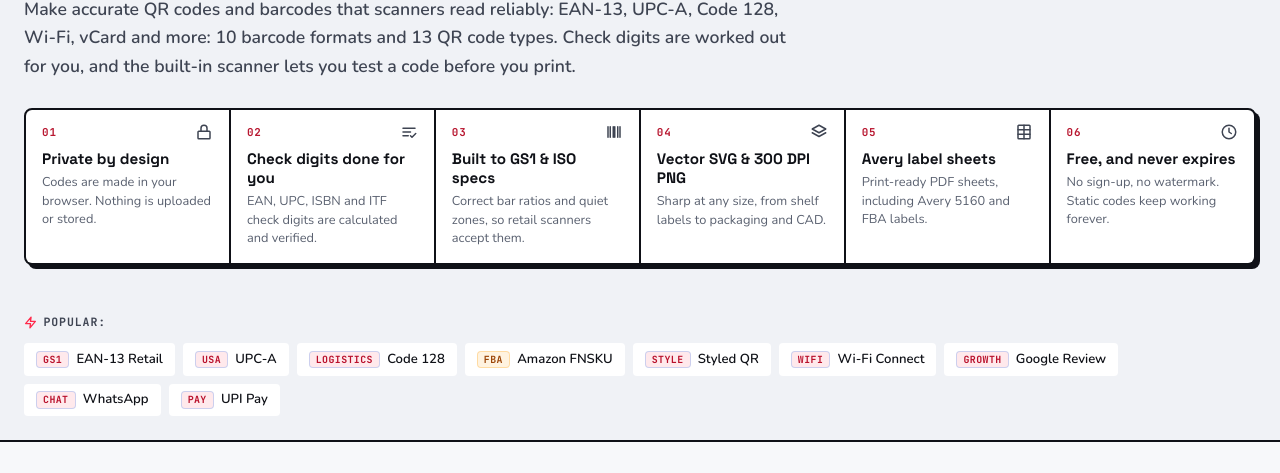
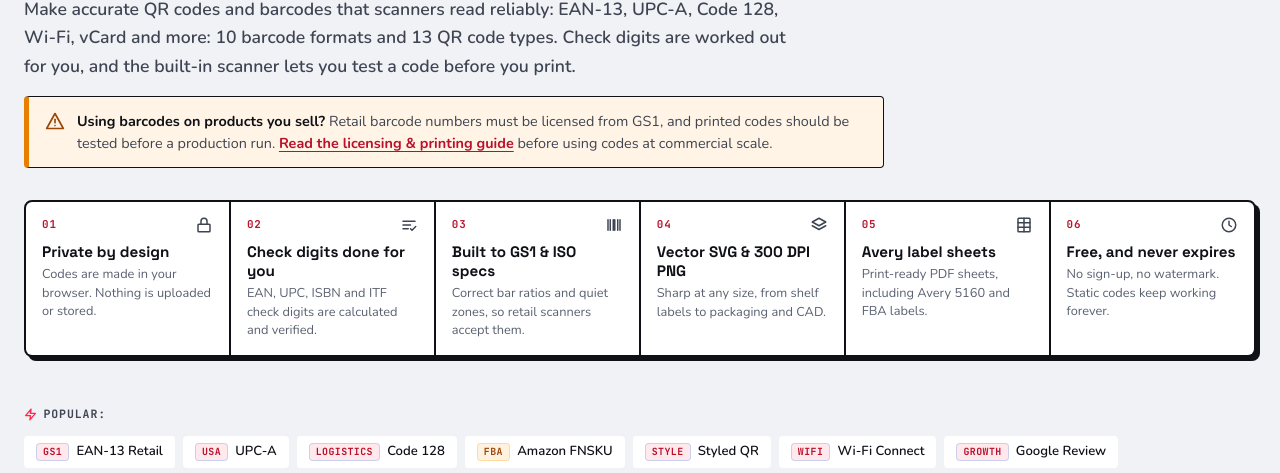
Before and after one commit to Chandra1451/qr_and_barcode_generator, a plain HTML site: page index.html in a window 1280 px wide. Shown: the part 225-698 px from the top of the page. Drawn offline with Linux system fonts and the light colour scheme.

Commit message:
feat: commercial-use notice in the hero + accurate GS1 licensing guide in docs
- Homepage hero: short notice under the intro ("Using barcodes on products you
  sell?") linking to symbology-docs.html#gs1-licensing.
- Docs: "Commercial Use: Do You Need GS1 Barcode Numbers?" replaces the old GS1
  box. Corrected claims (exports via customs brokers don't generally need GS1;
  Amazon checks listings, with a GTIN exemption; UDI accepts accredited agencies),
  added the 5-step process (license, assign, generate, print & test, share) and a
  "general guidance, not legal advice" note.
- v2-studio.css ?v=3.6. Stage baselines shifted 1px (layout above grew).

```diff
--- a/css/v2-studio.css
+++ b/css/v2-studio.css
@@ -337,6 +337,44 @@ h1, h2, h3, h4 {
   max-width: 780px;
 }
 
+/* --- Hero notice: commercial use needs licensed numbers (links to docs #gs1-licensing) --- */
+.v2-commercial-note {
+  display: flex;
+  align-items: flex-start;
+  gap: 0.75rem;
+  max-width: 860px;
+  margin: 0.25rem 0 0.25rem;
+  padding: 0.8rem 1rem;
+  background: var(--optic-amber-tint);
+  border: 1.5px solid var(--border);
+  border-left: 5px solid var(--optic-amber);
+  border-radius: var(--radius-tag);
+}
+
+.v2-commercial-note svg {
+  flex-shrink: 0;
+  margin-top: 0.1rem;
+  color: var(--optic-amber-text);
+}
+
+.v2-commercial-note p {
+  margin: 0;
+  font-size: 0.9rem;
+  line-height: 1.55;
+  color: var(--text-secondary);
+}
+
+.v2-commercial-note strong {
+  color: var(--text-primary);
+}
+
+.v2-commercial-note a {
+  color: var(--accent-text);
+  font-weight: 700;
+  text-decoration: underline;
+  text-underline-offset: 3px;
+}
+
 /* --- Hero spec sheet: the promises, laid out like a product datasheet ---
    One ruled panel; the grid gaps let the border colour through as cell rules. */
 .v2-spec-sheet {
--- a/index.html
+++ b/index.html
@@ -64,7 +64,7 @@
 
   <!-- V2 Stylesheets -->
   <link rel="stylesheet" href="css/v2-theme.css?v=3.2">
-  <link rel="stylesheet" href="css/v2-studio.css?v=3.5">
+  <link rel="stylesheet" href="css/v2-studio.css?v=3.6">
 </head>
 <body>
 
@@ -127,6 +127,15 @@
         <p class="v2-hero-desc">
           Make accurate QR codes and barcodes that scanners read reliably: EAN-13, UPC-A, Code 128, Wi-Fi, vCard and more: 10 barcode formats and 13 QR code types. Check digits are worked out for you, and the built-in scanner lets you test a code before you print.
         </p>
+
+        <aside class="v2-commercial-note" aria-label="Commercial use">
+          <svg width="20" height="20" viewBox="0 0 24 24" fill="none" stroke="currentColor" stroke-width="2" stroke-linecap="round" stroke-linejoin="round" aria-hidden="true"><path d="M12 3 2 21h20L12 3z"/><line x1="12" y1="10" x2="12" y2="14"/><line x1="12" y1="17.5" x2="12.01" y2="17.5"/></svg>
+          <p>
+            <strong>Using barcodes on products you sell?</strong>
+            Retail barcode numbers must be licensed from GS1, and printed codes should be tested before a production run.
+            <a href="symbology-docs.html#gs1-licensing">Read the licensing &amp; printing guide</a> before using codes at commercial scale.
+          </p>
+        </aside>
 
         <ul class="v2-spec-sheet" aria-label="What you get">
           <li class="v2-spec-cell">
```
Also changed, not shown: symbology-docs.html (+29 -13 lines).
